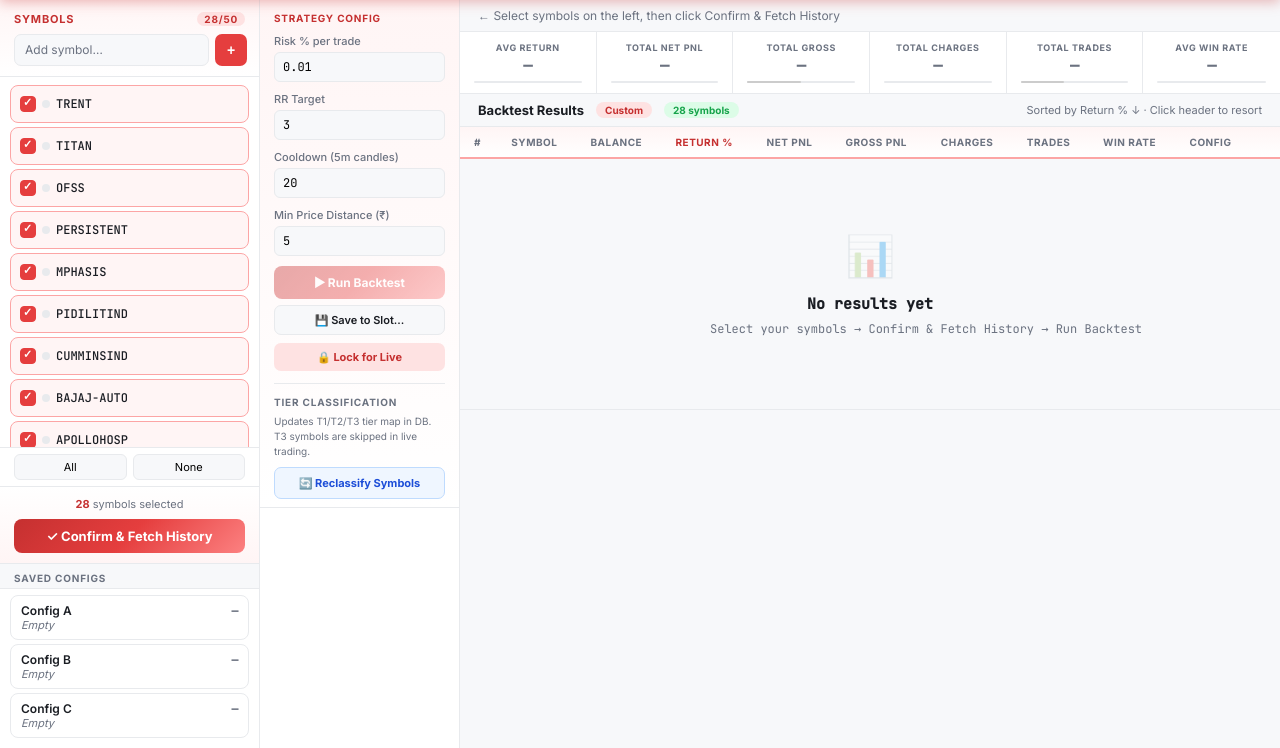
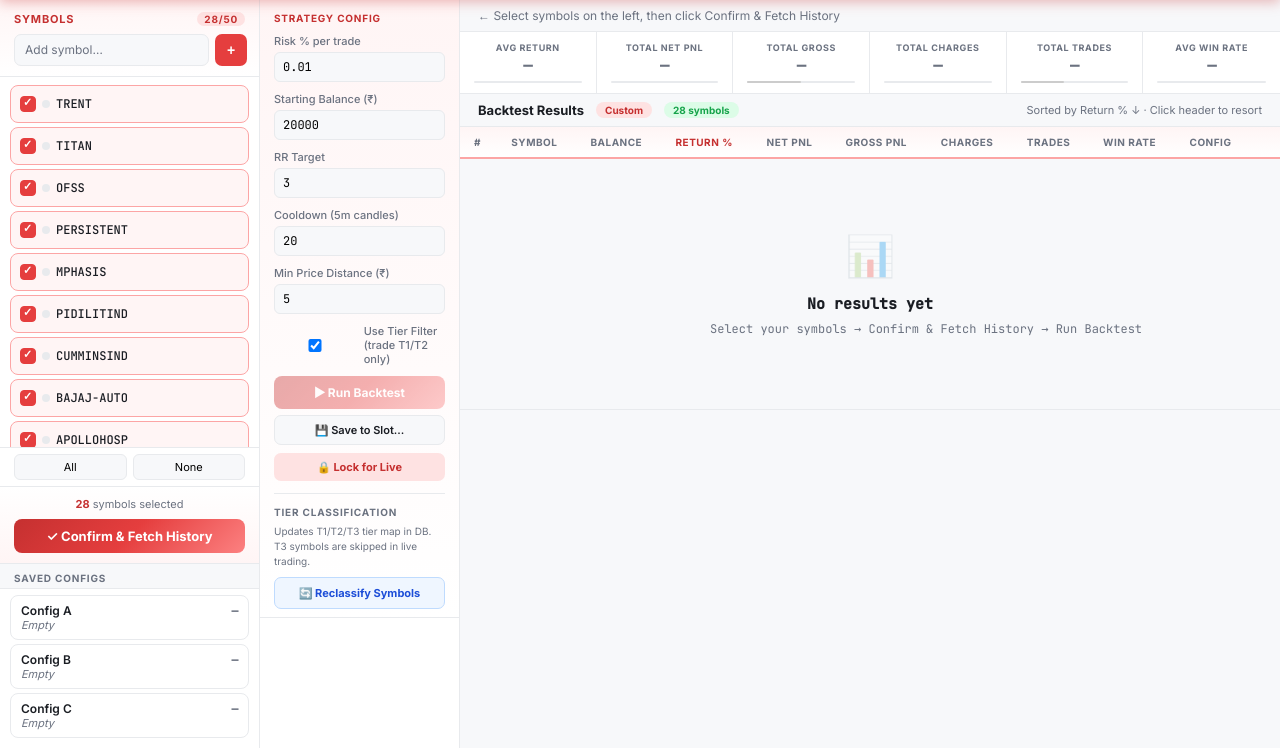
Before and after one commit to abdulla-sparta/structure-20k, a Flask app: page / in a window 1280 px wide. Shown: the part 52-800 px from the top of the page. Run offline with Flask 3, Linux system fonts and the light colour scheme; data that the repository does not hold is empty; some libraries are stand-ins or nearby versions.

Commit message:
Add UI balance control and tier-based symbol filtering

```diff
--- a/app.py
+++ b/app.py
@@ -493,9 +493,26 @@ def api_run_backtest():
         "rr_target":          float(data.get("rr_target",      CONFIG["rr_target"])),
         "cooldown":           int(data.get("cooldown",          CONFIG["cooldown"])),
         "min_price_distance": float(data.get("min_price_distance", CONFIG["min_price_distance"])),
+        "starting_balance":   float(data.get("starting_balance", CONFIG.get("starting_balance", 20000))),
+        "apply_tier_overrides": bool(data.get("apply_tier_overrides", False)),
     }
 
     targets = symbols or [i["symbol"] for i in INSTRUMENTS]
+    # Optional: trade only good structure symbols (Tier 1/2), skip choppy Tier 3.
+    if bool(data.get("filter_choppy", False)):
+        try:
+            from tier_classifier import classify_symbol, get_all_tiers
+            tier_map = get_all_tiers()
+            filtered = []
+            for sym in targets:
+                t = tier_map.get(sym)
+                if not t:
+                    t = classify_symbol(sym, force=False)
+                if int(t.get("tier", 3)) in (1, 2):
+                    filtered.append(sym)
+            targets = filtered
+        except Exception as e:
+            print(f"[BT] Tier filter warning: {e}")
 
     # CUSTOM MODE ONLY — no preset comparisons
     _bt_progress.update({
@@ -522,7 +539,7 @@ def api_run_backtest():
         }
         socketio.emit("bt_progress", {**_bt_progress})
 
-    rows = run_backtest_all(preset=custom_preset, symbols=symbols,
+    rows = run_backtest_all(preset=custom_preset, symbols=targets,
                             on_progress=on_progress)
     all_results = {"Custom": rows}
 
--- a/backtest_runner.py
+++ b/backtest_runner.py
@@ -92,6 +92,7 @@ def run_backtest(symbol: str, preset: dict) -> dict:
     rr           = float(_resolve("rr_target",          CONFIG["rr_target"]))
     cooldown     = int(_resolve("cooldown",              CONFIG["cooldown"]))
     min_dist     = float(_resolve("min_price_distance",  CONFIG["min_price_distance"]))
+    start_balance= float(_resolve("starting_balance",    CONFIG["starting_balance"]))
     min_stop_pct = float(_resolve("min_stop_pct",        0.003))
     max_stop_pct = float(_resolve("max_stop_pct",        0.012))
     # Cost-efficiency gate for small-capital backtests:
@@ -107,7 +108,7 @@ def run_backtest(symbol: str, preset: dict) -> dict:
         return {"symbol": symbol, "error": str(e), "return_pct": -9999}
 
     broker = PaperBroker(
-        balance=CONFIG["starting_balance"],
+        balance=start_balance,
         risk_per_trade=risk,
         symbol=symbol,
         min_target_charge_ratio=min_tcr,
@@ -138,7 +139,7 @@ def run_backtest(symbol: str, preset: dict) -> dict:
 
     total = len(broker.trade_log)
     wins  = sum(1 for t in broker.trade_log if t["net_pnl"] > 0)
-    start = CONFIG["starting_balance"]
+    start = start_balance
     net   = broker.total_net_pnl
 
     # ── Persist final bias to DB so live engine inherits it ──────────────────
--- a/templates/index.html
+++ b/templates/index.html
@@ -329,6 +329,9 @@ table.tl-table{width:100%;border-collapse:collapse;font-size:12px}
     <div class="cg"><label>Risk % per trade</label>
       <input type="number" id="fRisk" step="0.005" min="0.001" max="0.5" value="{{ config.risk_per_trade }}">
     </div>
+    <div class="cg"><label>Starting Balance (₹)</label>
+      <input type="number" id="fBal" step="1000" min="1000" value="{{ config.starting_balance }}">
+    </div>
     <div class="cg"><label>RR Target</label>
       <input type="number" id="fRR" step="0.5" min="1" value="{{ config.rr_target }}">
     </div>
@@ -337,6 +340,10 @@ table.tl-table{width:100%;border-collapse:collapse;font-size:12px}
     </div>
     <div class="cg"><label>Min Price Distance (₹)</label>
       <input type="number" id="fMPD" step="1" min="0" value="{{ config.min_price_distance }}">
+    </div>
+    <div class="cg" style="display:flex;align-items:center;gap:8px">
+      <input type="checkbox" id="fTierFilter" checked>
+      <label for="fTierFilter" style="margin:0">Use Tier Filter (trade T1/T2 only)</label>
     </div>
     <button class="btn-run" id="btnRun" onclick="runBT()" disabled>
       ▶ Run Backtest
@@ -653,12 +660,16 @@ function runBT(){
 }
 
 function getCfg(){
+  const useTier = !!$('fTierFilter')?.checked;
   return{
     name:'Custom',
     risk_per_trade:    parseFloat($('fRisk').value)||0.01,
+    starting_balance:  parseFloat($('fBal').value)||20000,
     rr_target:         parseFloat($('fRR').value)||3,
     cooldown:          parseInt($('fCD').value)||300,
     min_price_distance:parseFloat($('fMPD').value)||5,
+    filter_choppy:     useTier,
+    apply_tier_overrides: useTier,
   };
 }
 
```
